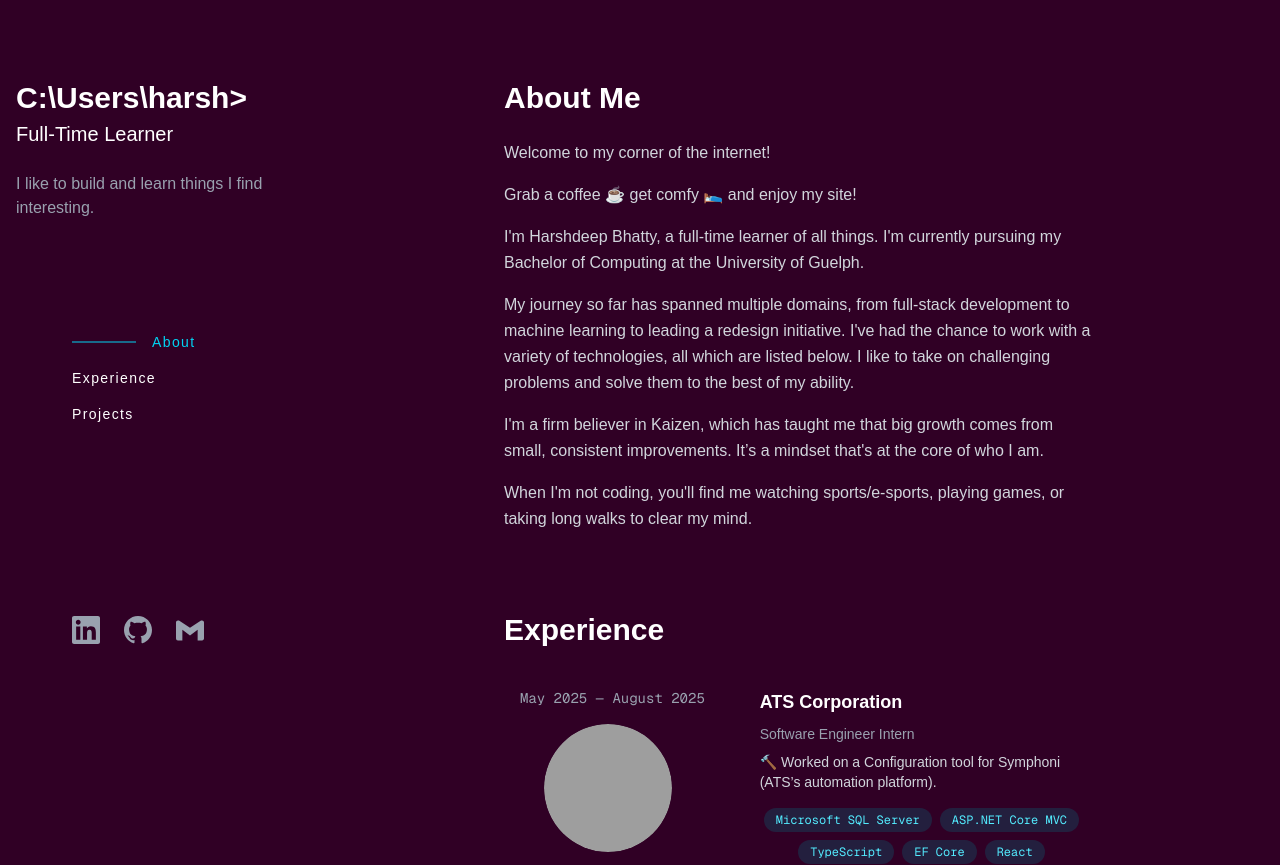
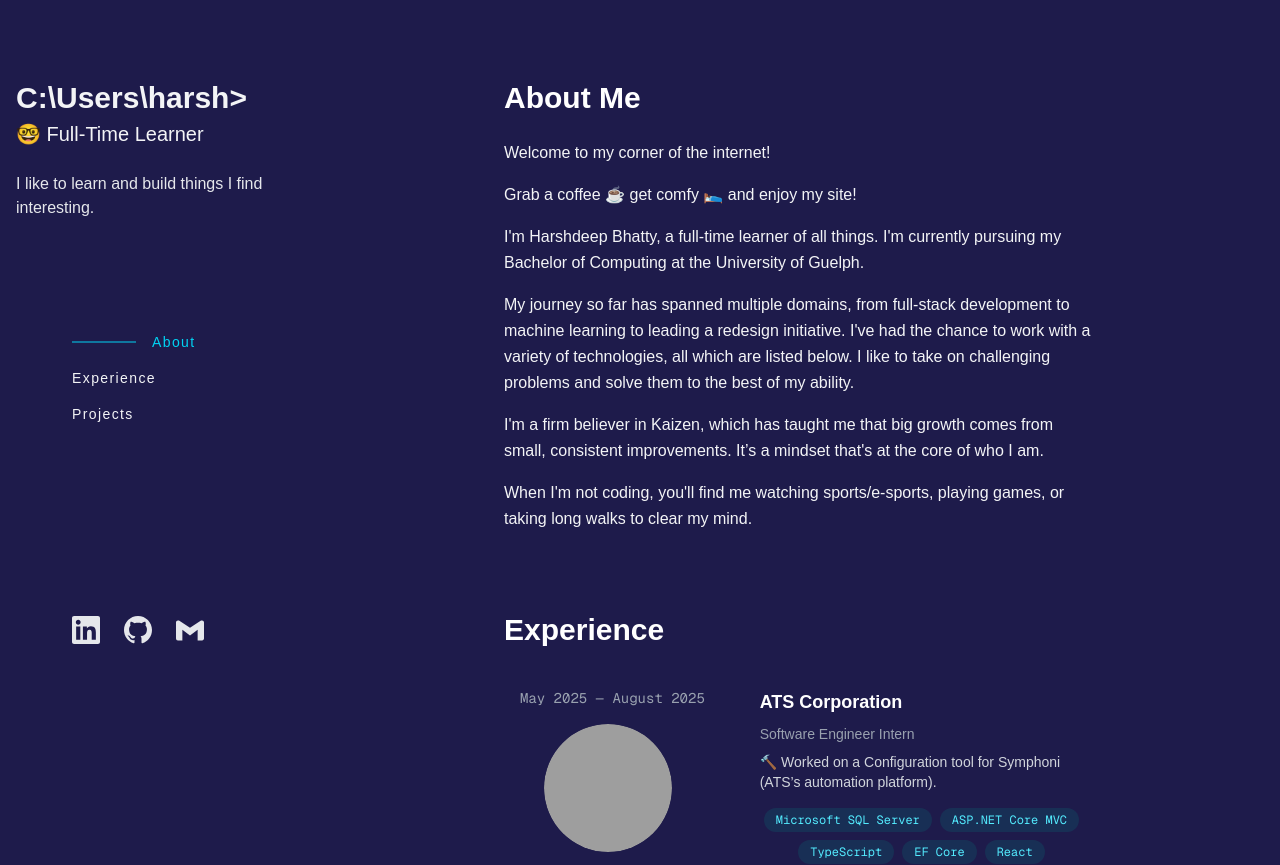
Before and after one commit to hbhatty/Portfolio, a Next.js app: page / in a window 1280 px wide. Shown: the top 865 px of the page. Built offline with nearby package versions, Linux system fonts and the light colour scheme; grey boxes are pictures that could not be loaded.

Commit message:
Add visual changes

```diff
--- a/app/components/Main.tsx
+++ b/app/components/Main.tsx
@@ -2,10 +2,10 @@ import ExperienceSection from "./Experience";
 import Projects from "./Projects";
 export default function MainContent() {
   return (
-    <div className="w-2/3 py-20 space-y-20 text-gray-300">
+    <div className="w-2/3 py-20 space-y-20 text-gray-100">
       <section id="about" className="w-[120%]">
         <h2 className="text-3xl font-bold text-white mb-6">About Me</h2>
-        <div className="space-y-4 text-gray-300 leading-relaxed">
+        <div className="space-y-4 text-gray-100 leading-relaxed">
           <p>
             Welcome to my corner of the internet!
           </p>
--- a/app/components/Sidebar.tsx
+++ b/app/components/Sidebar.tsx
@@ -26,13 +26,13 @@ export default function Sidebar() {
     }, []);
 
     return (
-        <div className="h-screen py-20 text-white">
+        <div className="h-screen py-20 text-gray-100">
             <div>
                 <span className="text-3xl font-bold">C:\Users\harsh{'>'}</span>
                 <span className="inline-block w-[8px] h-[40px] bg-white cursor-blink ml-1 -my-2">
                 </span>
-                <h2 className="text-xl mt-1">Full-Time Learner</h2>
-                <p className="text-gray-400 mt-6">I like to build and learn things I find interesting.</p>
+                <h2 className="text-xl mt-1">🤓 Full-Time Learner</h2>
+                <p className="text-gray-200 mt-6">I like to learn and build things I find interesting.</p>
                 <nav className="mt-28 space-y-4 text-sm tracking-widest pl-14">
                     <a
                         href="#about"
@@ -87,7 +87,7 @@ export default function Sidebar() {
                             href="https://linkedin.com/in/hbhatty"
                             target="_blank"
                             rel="noreferrer"
-                            className="text-gray-400 hover:text-cyan-400 transition-colors duration-300"
+                            className="text-gray-200 hover:text-cyan-400 transition-colors duration-300"
                             aria-label="LinkedIn"
                         >
                             <svg className="w-7 h-7" fill="currentColor" viewBox="0 0 24 24">
@@ -99,7 +99,7 @@ export default function Sidebar() {
                             href="https://github.com/hbhatty"
                             target="_blank"
                             rel="noreferrer"
-                            className="text-gray-400 hover:text-cyan-400 transition-colors duration-300"
+                            className="text-gray-200 hover:text-cyan-400 transition-colors duration-300"
                             aria-label="GitHub"
                         >
                             <svg className="w-7 h-7" fill="currentColor" viewBox="0 0 24 24">
@@ -109,7 +109,7 @@ export default function Sidebar() {
 
                         <a
                             href="mailto:harshbhatty2@gmail.com"
-                            className="text-gray-400 hover:text-cyan-400 transition-colors duration-300"
+                            className="text-gray-200 hover:text-cyan-400 transition-colors duration-300"
                             aria-label="Email"
                         >
                             <svg className="w-7 h-7" fill="currentColor" viewBox="0 0 24 24">
--- a/app/page.tsx
+++ b/app/page.tsx
@@ -3,7 +3,7 @@ import MainContent from "./components/Main";
 
 export default function Home() {
   return (
-    <div className="bg-[#300025] text-white min-h-screen">
+    <div className="bg-[#1e1b4b] text-gray-100 min-h-screen">
       <div className="max-w-[90rem] mx-auto px-8 pl-4">
         <div className="flex gap-60">
           <div className="fixed w-1/4">
```
